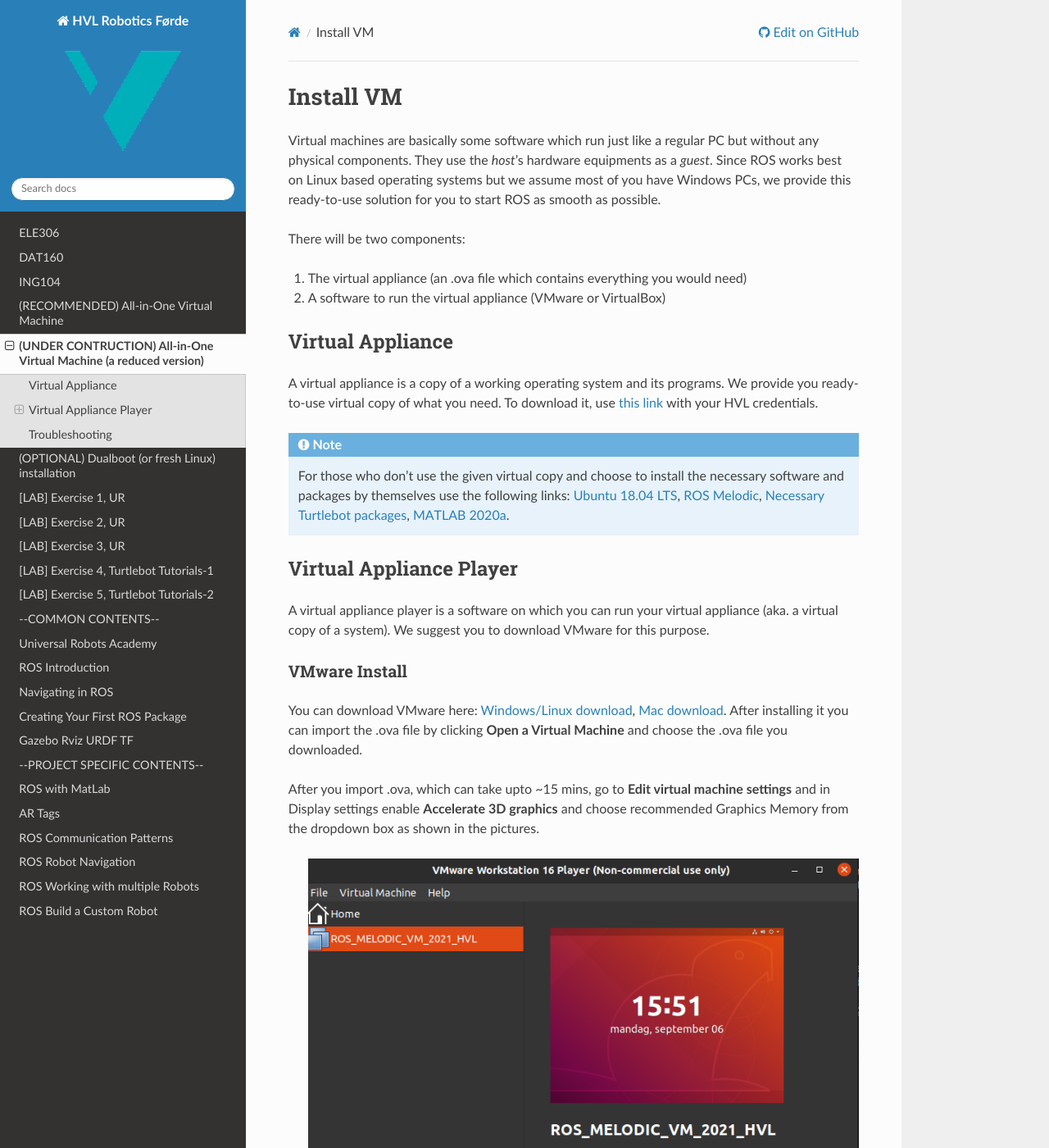
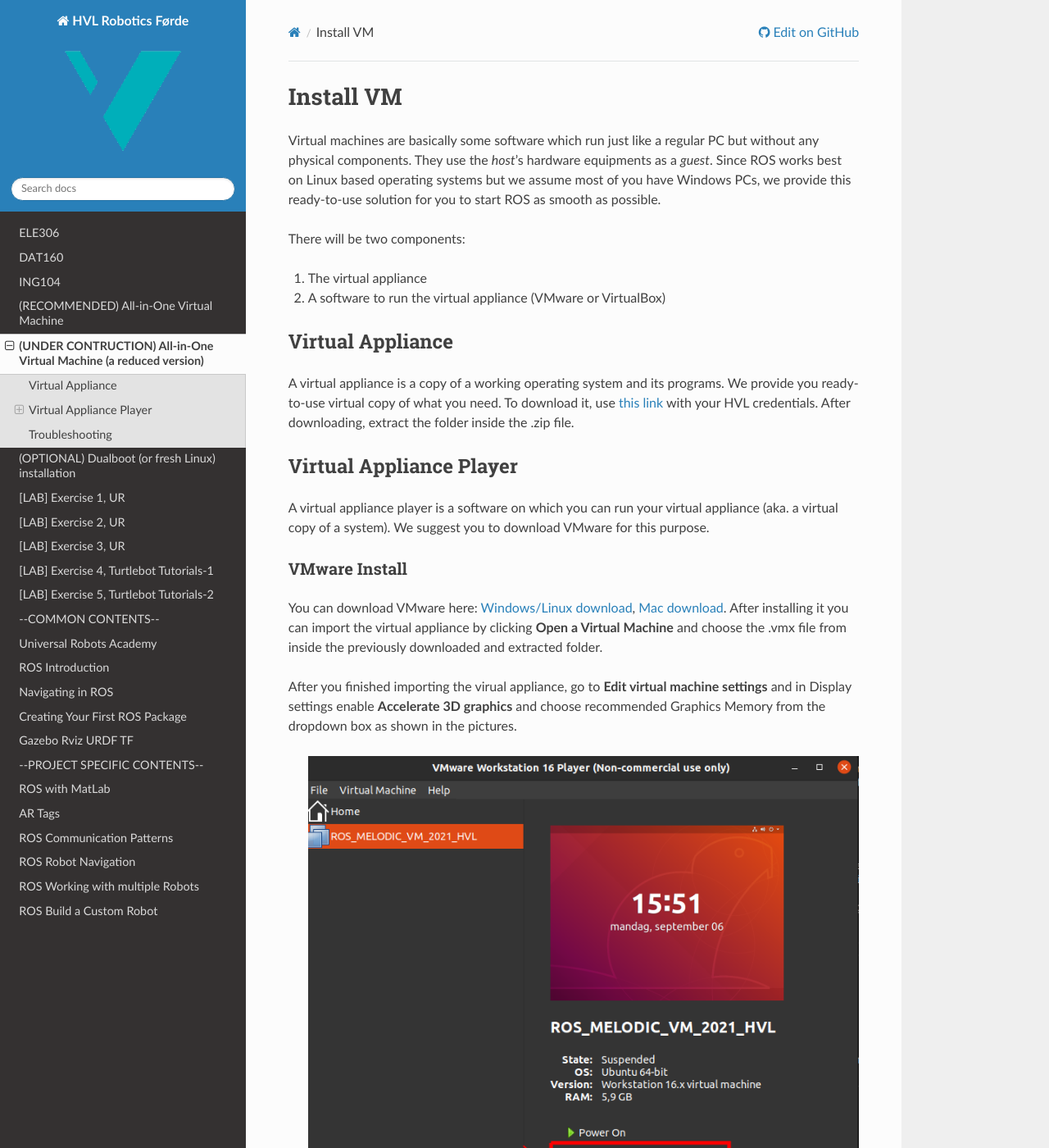
Before and after one commit to frdedynamics/robotics-lab-documentation, a Sphinx documentation site: the page built from source/texts/your_pc/install_vm_reduced.rst, in a window 1280 px wide and 1400 px high. Shown: the whole window at 82% size. Built offline with Sphinx 7.4.7 and the Read the Docs theme 2.0.0, drawn with Linux system fonts in a browser that asks for light colours; the version number could not be read and is left out; some of the changed text lies outside the part shown.

Commit message:
Update install_vm_reduced.rst

```diff
--- a/source/texts/your_pc/install_vm_reduced.rst
+++ b/source/texts/your_pc/install_vm_reduced.rst
@@ -7,15 +7,12 @@
 
 There will be two components:
 
-#. The virtual appliance (an .ova file which contains everything you would need)
+#. The virtual appliance
 #. A software to run the virtual appliance (VMware or VirtualBox)
 
 Virtual Appliance
 ===================================
-A virtual appliance is a copy of a working operating system and its programs. We provide you ready-to-use virtual copy of what you need. To download it, use `this link <https://hvl365.sharepoint.com/:u:/s/RobotikkUndervisningHVL/Ed3rtAqeA3lAhUOkc4qREMkB4Awbm7UKbAtPxNdOaqBgpw?e=G4G2Vk>`_ with your HVL credentials.
-
-.. note::
-  For those who don't use the given virtual copy and choose to install the necessary software and packages by themselves use the following links: `Ubuntu 18.04 LTS <https://releases.ubuntu.com/18.04/>`_, `ROS Melodic <http://wiki.ros.org/melodic/Installation/Ubuntu>`_, `Necessary Turtlebot packages <https://emanual.robotis.com/docs/en/platform/turtlebot3/quick-start/>`_, `MATLAB 2020a <https://se.mathworks.com/products/new_products/release2020a.html>`_.
+A virtual appliance is a copy of a working operating system and its programs. We provide you ready-to-use virtual copy of what you need. To download it, use `this link <https://hvl365.sharepoint.com/:u:/s/RobotikkUndervisningHVL/Ed3rtAqeA3lAhUOkc4qREMkB4Awbm7UKbAtPxNdOaqBgpw?e=G4G2Vk>`_ with your HVL credentials. After downloading, extract the folder inside the .zip file.
 
 Virtual Appliance Player
 ===========================
@@ -26,9 +23,9 @@
 VMware Install
 ------------------
 
-You can download VMware here: `Windows/Linux download <https://www.vmware.com/products/workstation-player/workstation-player-evaluation.html>`_, `Mac download <https://www.vmware.com/products/fusion/fusion-evaluation.html>`_. After installing it you can import the .ova file by clicking **Open a Virtual Machine** and choose the .ova file you downloaded.
+You can download VMware here: `Windows/Linux download <https://www.vmware.com/products/workstation-player/workstation-player-evaluation.html>`_, `Mac download <https://www.vmware.com/products/fusion/fusion-evaluation.html>`_. After installing it you can import the virtual appliance by clicking **Open a Virtual Machine** and choose the .vmx file from inside the previously downloaded and extracted folder.
 
-After you import .ova, which can take upto ~15 mins, go to **Edit virtual machine settings** and in Display settings enable **Accelerate 3D graphics** and choose recommended Graphics Memory from the dropdown box as shown in the pictures.
+After you finished importing the virual appliance, go to **Edit virtual machine settings** and in Display settings enable **Accelerate 3D graphics** and choose recommended Graphics Memory from the dropdown box as shown in the pictures.
 
   .. figure:: ../../_static/images/ros/VM-settings.png
           :align: center
@@ -36,5 +33,16 @@
   .. figure:: ../../_static/images/ros/VM-settings2.png
           :align: center
 
+Also make sure, that in the **Network Adapter** settings, under **Network connection**, **NAT** is selected, as shown in the pictures below.
+
+ADD SCREENSHOTS HERE
+
+When first opening the virtual machine, the following window will pop-up. Select **I Copied It** to continue.
+
+ADD SCREENSHOT HERE
+
 Troubleshooting
 ===========================
+
+.. note::
+  For those who don't use the given virtual copy and choose to install the necessary software and packages by themselves use the following links: `Ubuntu 18.04 LTS <https://releases.ubuntu.com/18.04/>`_, `ROS Melodic <http://wiki.ros.org/melodic/Installation/Ubuntu>`_, `Necessary Turtlebot packages <https://emanual.robotis.com/docs/en/platform/turtlebot3/quick-start/>`_, `MATLAB 2020a <https://se.mathworks.com/products/new_products/release2020a.html>`_.
```
